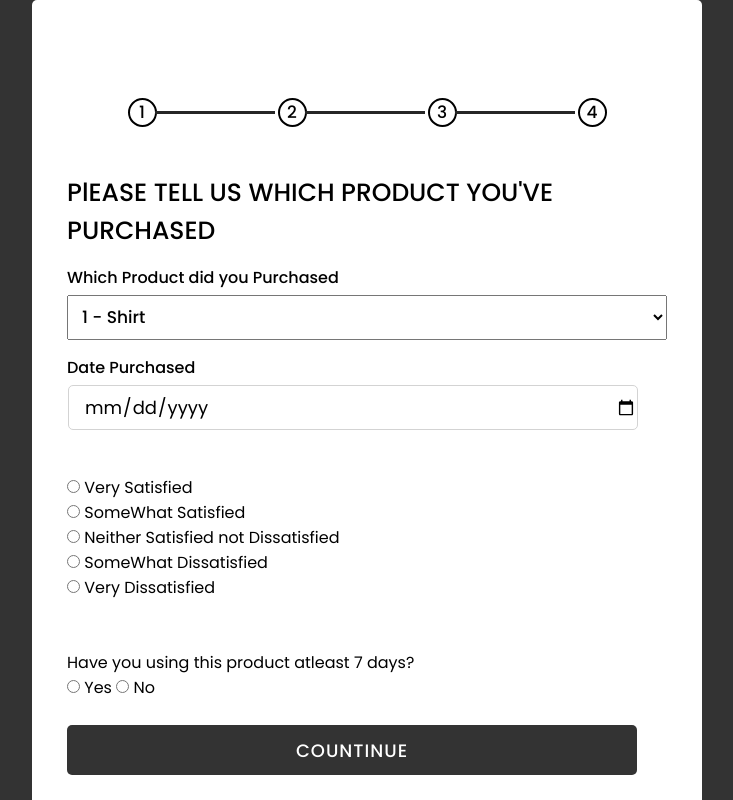
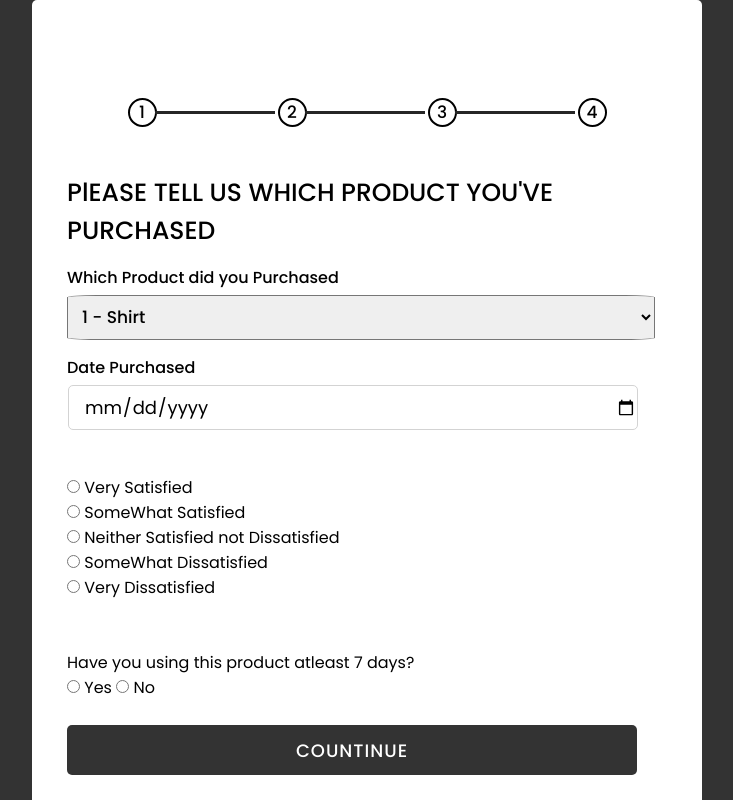
Before and after one commit to Muhammad-Hunain/formama, a plain HTML site: page index.html in a window 1280 px wide. Shown: the top 800 px of the page, without its empty margins (273-1006 px from the left). Drawn offline with Linux system fonts and the light colour scheme.

Commit message:
photo Uploaded

```diff
--- a/index.html
+++ b/index.html
@@ -63,9 +63,9 @@
               <div class="label">Which Product did you Purchased</div>
               <input type="" required />
             </div> -->
-            <div class="field">
+            <div class="field" style="width: 98%">
               <div class="label">Which Product did you Purchased</div>
-              <select required>
+              <select required style="border-radius: 5%">
                 <option>1 - Shirt</option>
                 <option>2 - Shirt</option>
               </select>
```
